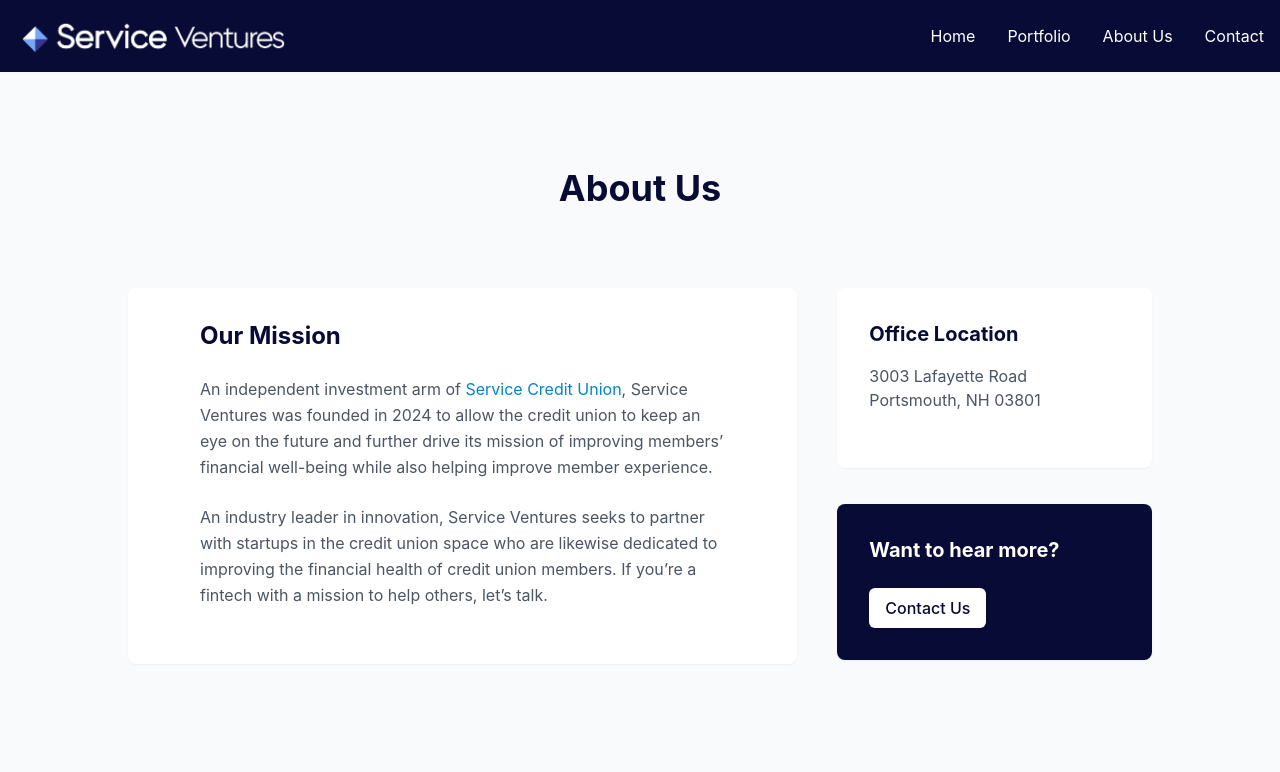
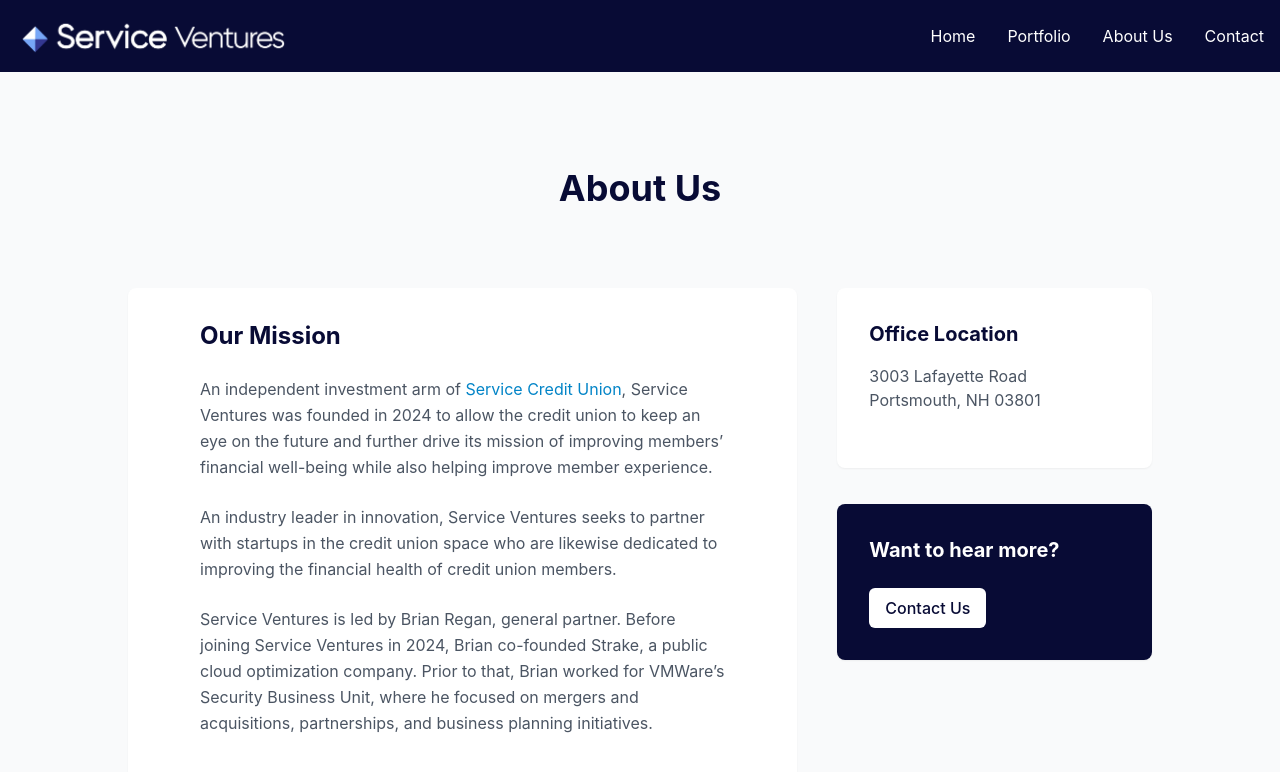
Before and after one commit to brian-sv-prod/sv-website, a Jekyll site: the page built from about.html, in a window 1280 px wide and 900 px high. Shown: the top 772 px of the window. Built offline with Jekyll 4.4.1, drawn with Linux system fonts in a browser that asks for light colours; nearby versions of some CDN libraries.

Commit message:
update 4.29
adding images, updating copy on the website.

```diff
--- a/_data/portfolio.yml
+++ b/_data/portfolio.yml
@@ -15,7 +15,7 @@
   tags:
 
 - name: WealthCabinet
-  description: Modern WealthTech Solution and Infrastructure built for Credit Unions.
+  description: Modern WealthTech solution and infrastructure built for Credit Unions.
   category: investing
   logo: /assets/images/portfolio/wealthcabinet-official.png
   website: https://wealthcabinet.com/
--- a/about.html
+++ b/about.html
@@ -28,8 +28,12 @@ show_announcement: true
               </p>
 
               <p class="mb-6">
-              An industry leader in innovation, Service Ventures seeks to partner with startups in the credit union space who are likewise dedicated to improving the financial health of credit union members. If you’re a fintech with a mission to help others, let’s talk.
+              An industry leader in innovation, Service Ventures seeks to partner with startups in the credit union space who are likewise dedicated to improving the financial health of credit union members.
               </p>
+
+			  <p class="mb-6">
+              Service Ventures is led by Brian Regan, general partner. Before joining Service Ventures in 2024, Brian co-founded Strake, a public cloud optimization company. Prior to that, Brian worked for VMWare’s Security Business Unit, where he focused on mergers and acquisitions, partnerships, and business planning initiatives.
+			  </p>
 
               <!--
               <h3 class="text-xl font-bold text-black-700 mt-10 mb-4">What We Do</h3>
@@ -88,7 +92,7 @@ show_announcement: true
 
       <div class="flex flex-col items-center">
         <div class="w-48 h-48 rounded-full overflow-hidden mb-4">
-          <img src="/assets/images/team-member-1.jpg" alt="Team Member" class="w-full h-full object-cover" />
+          <img src="/assets/images/br-1.jpg" alt="Team Member" class="w-full h-full object-cover" />
         </div>
         <h3 class="text-xl font-semibold text-black-700 mb-1">Brian Regan</h3>
         <p class="text-gray-600 mb-3">General Partner</p>
--- a/contact.html
+++ b/contact.html
@@ -20,7 +20,7 @@ show_announcement: true
       <div class="grid grid-cols-1 lg:grid-cols-3 gap-10">
         <div class="lg:col-span-2">
           <div class="bg-white rounded-lg shadow-sm p-8">
-            <h2 class="text-2xl font-bold text-black-700 mb-6 ml-10">Contact the Service Ventures Team</h2>
+            <h2 class="text-2xl font-bold text-black-700 mb-6 ml-10">Want to learn more? Let's get in touch</h2>
 
            <!-- HubSpot Form - Replace with your HubSpot form embed code -->
             <div id="hubspot-form">
--- a/index.html
+++ b/index.html
@@ -8,8 +8,8 @@ show_announcement: true
   <div class="container mx-auto px-5">
     <div class="flex flex-col md:flex-row md:items-center md:justify-between">
       <div class="md:w-2/5 md:pr-8 mb-8 md:mb-0">
-        <h1 class="text-5xl font-bold text-black-700 mb-6">Investing in the Future of Cooperative Finance</h1>
-        <p class="text-xl text-black-700 mb-8">We partner with changemakers creating groundbreaking technologies that amplify the credit union mission and reshape the financial landscape. Our goal is to find solutions that help credit unions stay ahead of disruption by connecting them with innovative solutions that drive growth, deepen member impact, and future-proof their organizations.</p>
+        <h1 class="text-5xl font-bold text-black-700 mb-6">Fueling the Next Generation of Credit Union Solutions</h1>
+        <p class="text-xl text-black-700 mb-8">We partner with changemakers creating groundbreaking technologies that amplify the credit union mission and reshape the financial landscape.</p>
         <a href="/portfolio" class="bg-black-700 hover:bg-black-800 text-white font-medium py-3 px-6 rounded-md transition duration-300">
           View Our Portfolio
         </a>
```
Also changed, not shown: assets/images/br-1.jpg (added).
